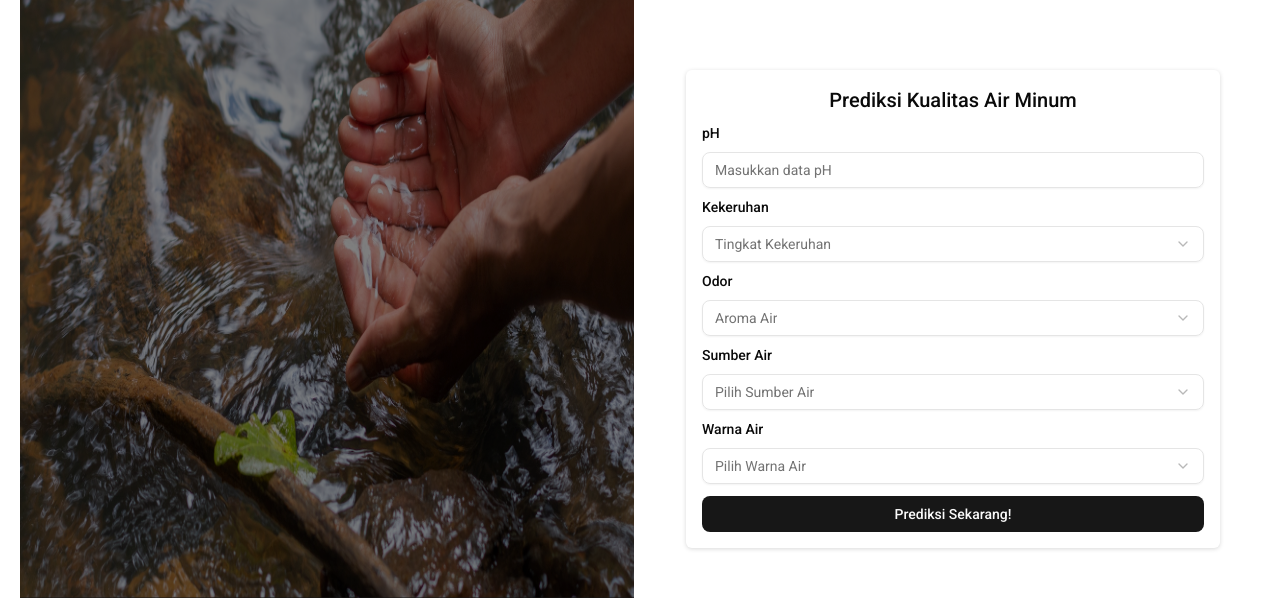
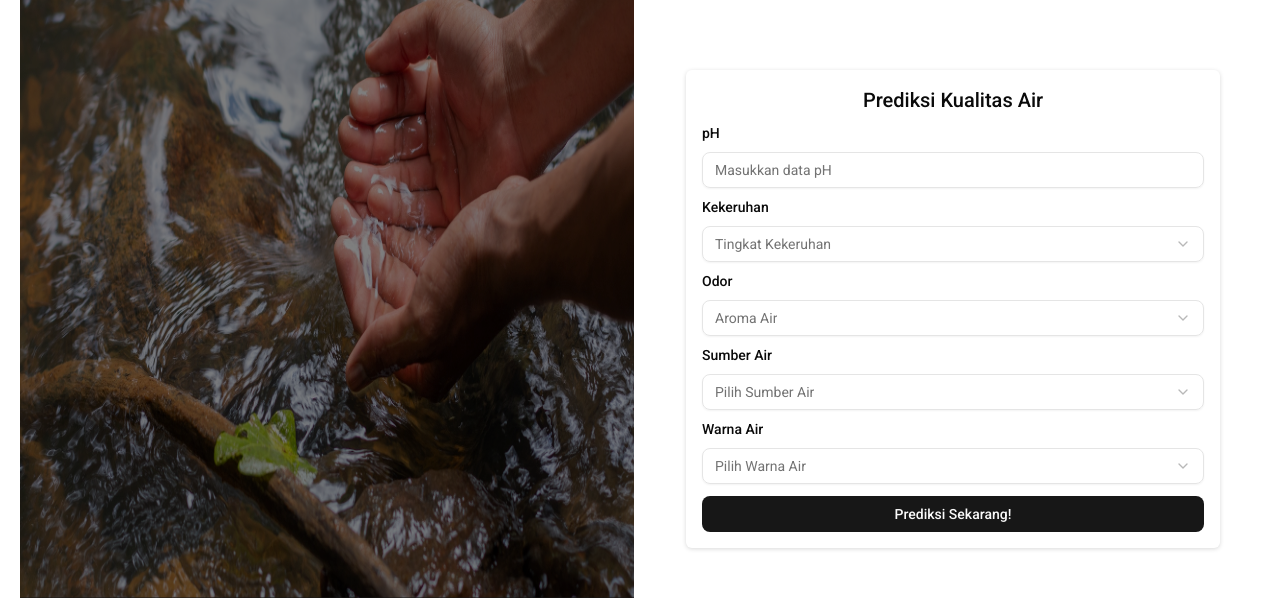
Before and after one commit to FelienZ/elPrediksi, a React (Vite) app: page /ml in a window 1280 px wide. Shown: the part 171-769 px from the top of the page. Built offline with nearby package versions, Linux system fonts and the light colour scheme.

Commit message:
Implement FetchData to get Prediction

```diff
--- a/src/frontend/Home/ML/main.tsx
+++ b/src/frontend/Home/ML/main.tsx
@@ -9,10 +9,14 @@ import { TMap } from "../../../utils/Data/FormData/Map/Turbidity";
 import { OMap } from "../../../utils/Data/FormData/Map/Odor";
 import { Smap } from "../../../utils/Data/FormData/Map/Source";
 import { CMap } from "../../../utils/Data/FormData/Map/Color";
+import FetchMLData from "../../../utils/util/fetchML";
 
 export default function MachineLearning(){
     const [data, setData] = useState<ML>(MLData)
-    console.log('cek: ', data)
+    function handleSubmitForm(e: React.FormEvent){
+        e.preventDefault();
+        FetchMLData(data)
+    }
     return(
         <section className="grid lg:grid-cols-2 gap-3">
             <div className="image rounded-sm flex w-full relative">
@@ -23,8 +27,8 @@ export default function MachineLearning(){
                 </div>
             </div>
             <div className="flex flex-col justify-center items-center px-10">
-                <div className="flex flex-col bg-card text-card-foreground items-center drop-shadow-sm p-4 rounded-sm gap-3 w-full">
-                    <p className="font-medium text-xl">Prediksi Kualitas Air Minum</p>
+                <form onSubmit={(e) => handleSubmitForm(e)} className="flex flex-col bg-card text-card-foreground items-center drop-shadow-sm p-4 rounded-sm gap-3 w-full">
+                    <p className="font-medium text-xl">Prediksi Kualitas Air</p>
                     <div className="flex flex-col w-full gap-3">
                         <Label htmlFor="pH">pH</Label>
                         <Input type="number" onChange={(e)=> setData({...data, pH: e.target.valueAsNumber})} id="pH" placeholder="Masukkan data pH" />
@@ -93,8 +97,8 @@ export default function MachineLearning(){
                         </SelectContent>
                         </Select>
                     </div>
-                <Button variant="default" className="grid  items-center w-full">Prediksi Sekarang!</Button>
-                </div>
+                    <Button variant="default" className="grid  items-center w-full">Prediksi Sekarang!</Button>
+                </form>
             </div>
         </section>
     )
```
